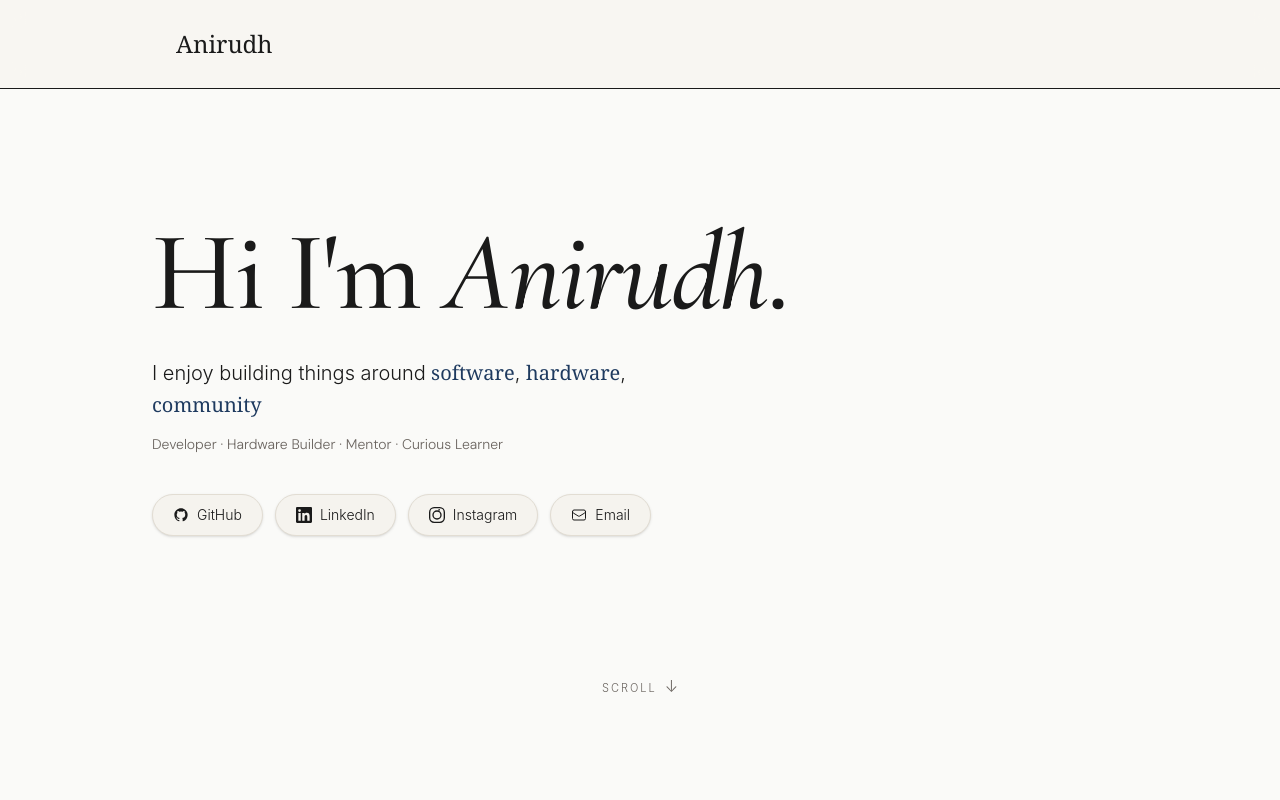
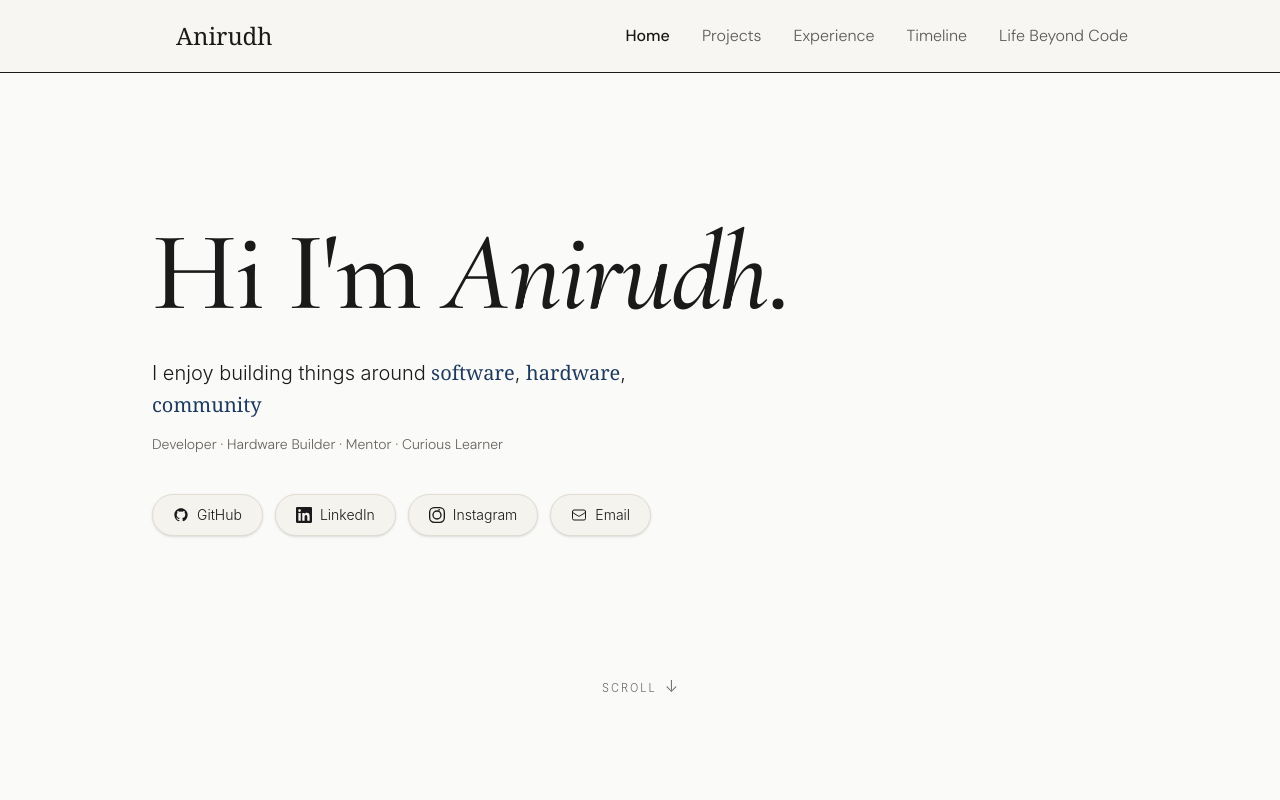
Before and after one commit to anirudh12032008/portfolio-map, a Next.js app: page / in a window 1280 px wide. Shown: the top 800 px of the page. Built offline with nearby package versions, Linux system fonts and the light colour scheme.

Commit message:
completed nav bar

```diff
--- a/src/components/sections/Nav.tsx
+++ b/src/components/sections/Nav.tsx
@@ -34,11 +34,32 @@ export function Nav() {
     useEffect(() => {setMenu(false)}, [pathname]);
     return (
 <>
-<header className={`fixed top-0 w-full insert-x-0 z-50  transition-all duration-500 border-b ${scroll ? "bg-offwhite/50 py-3 backdrop-blur-md" : "bg-offwhite/80 py-7 backdrop-blur-md"} `}>
+<header className={`fixed top-0 w-full insert-x-0 z-50  transition-all duration-500 border-b ${scroll ? "bg-offwhite/50 py-2 backdrop-blur-md" : "bg-offwhite/80 py-5 backdrop-blur-md"} `}>
 <div className="max-w-5xl mx-auto px-6 flex items-center justify-between">
     <Link href="/" className="font-serif text-2xl font-medium px-6  block text-ink">
         Anirudh
     </Link>
+
+
+
+
+
+<nav className="hidden md:flex items-center gap-8">
+    {links.map(({href, label}) => (
+        <Link
+            key={href}
+            href={href}
+            className={`hover:text-ink/70 transition-colors duration-300 ${pathname === href ? "text-ink font-medium" : "text-ink/70"}`}
+        >
+            {label}
+        </Link>
+    ))}
+</nav>
+
+
+
+
+
 </div>
 </header>
 
```
